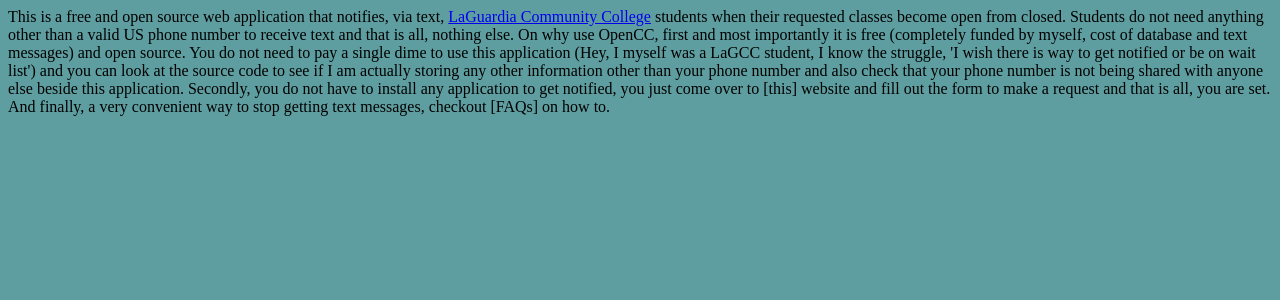
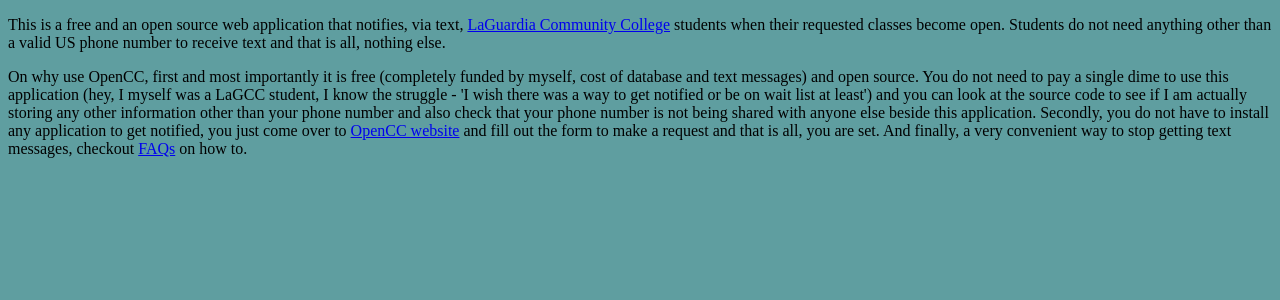
Before and after one commit to HamidurRahman1/OpenCC, a Flask app: template templates/about.html in a window 1280 px wide. Shown: the top 300 px of the page. Run offline with Flask 2, Linux system fonts and the light colour scheme; the template is opened without the code that fills it, so the values that code supplies are empty; parts of the project's set-up code (start-up, migrations or seed data) failed here and were passed over; some libraries are stand-ins or nearby versions.

Commit message:
about updated

```diff
--- a/templates/about.html
+++ b/templates/about.html
@@ -10,19 +10,23 @@
 <body>
 
     <div class="about" id="about">
-        This is a free and open source web application that notifies, via text,
-        <a href="https://www.laguardia.edu/home/Default.aspx">LaGuardia Community College</a> students when their
-        requested classes become open from closed. Students do not need anything other than a valid US phone number to
-        receive text and that is all, nothing else.
+        <p>
+            This is a free and an open source web application that notifies, via text,
+            <a href="https://www.laguardia.edu/home/Default.aspx">LaGuardia Community College</a> students when their
+            requested classes become open. Students do not need anything other than a valid US phone number to
+            receive text and that is all, nothing else.
+        </p>
 
-        On why use OpenCC, first and most importantly it is free (completely funded by myself, cost of database and
-        text messages) and open source. You do not need to pay a single dime to use this application (Hey, I myself was
-        a LaGCC student, I know the struggle, 'I wish there is way to get notified or be on wait list') and you can look
-        at the source code to see if I am actually storing any other information other than your phone number and also
-        check that your phone number is not being shared with anyone else beside this application. Secondly, you do not
-        have to install any application to get notified, you just come over to [this] website and fill out the form to
-        make a request and that is all, you are set. And finally, a very convenient way to stop getting text messages,
-        checkout [FAQs] on how to.
+        <p>
+            On why use OpenCC, first and most importantly it is free (completely funded by myself, cost of database and
+            text messages) and open source. You do not need to pay a single dime to use this application (hey, I myself was
+            a LaGCC student, I know the struggle - 'I wish there was a way to get notified or be on wait list at least')
+            and you can look at the source code to see if I am actually storing any other information other than your phone
+            number and also check that your phone number is not being shared with anyone else beside this application.
+            Secondly, you do not have to install any application to get notified, you just come over to
+            <a href="index.html">OpenCC website</a> and fill out the form to make a request and that is all, you are set.
+            And finally, a very convenient way to stop getting text messages, checkout <a href="faqs.html">FAQs</a> on how to.
+        </p>
     </div>
 
 </body>
```
